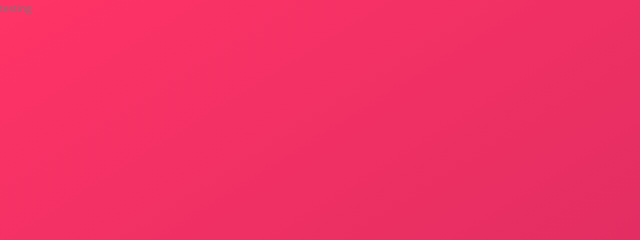
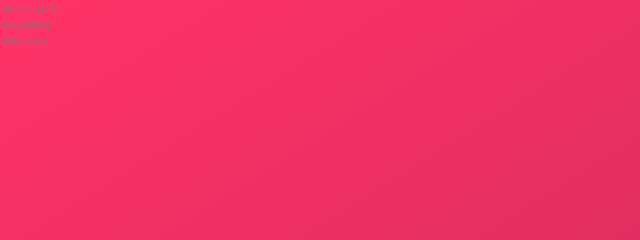
Before and after one commit to MichaelFrieze/trillo, a website: page index.html in a window 1280 px wide. Shown: the top 240 px of the page, 0-640 px from the left. Drawn offline with nearby package versions, Linux system fonts and the light colour scheme.

Commit message:
added basic HTML structure

```diff
--- a/index.html
+++ b/index.html
@@ -14,6 +14,12 @@
     <title>trillo &mdash; Your all-in-one booking app</title>
   </head>
   <body>
-    <p>testing</p>
+    <div class="container">
+      <header class="header">Header part</header>
+      <div class="content">
+        <nav class="sidebar">Navigation</nav>
+        <main class="hotel-view">Hotel view</main>
+      </div>
+    </div>
   </body>
 </html>
```
